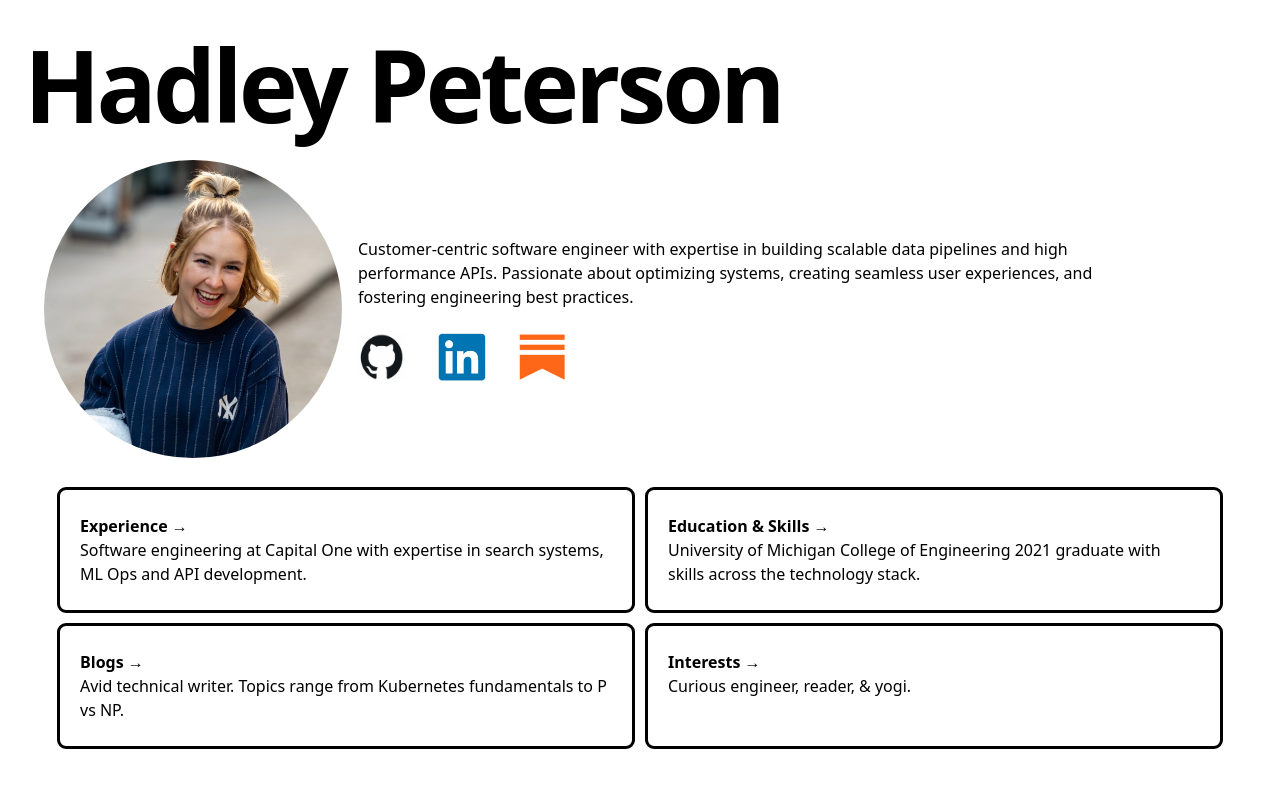
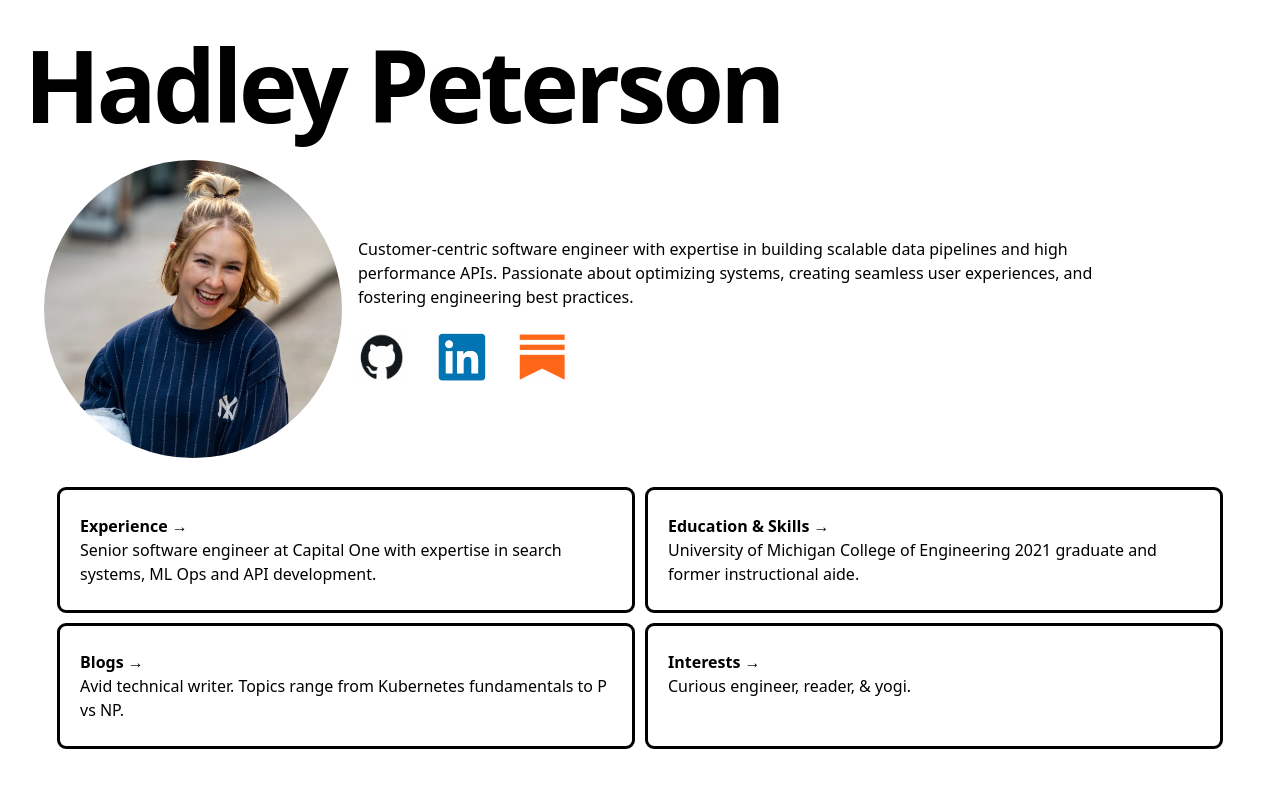
Before and after one commit to hadpeter/hadleypeterson-info, a Next.js app: page / in a window 1280 px wide. Shown: the top 788 px of the page. Built offline with nearby package versions, Linux system fonts and the light colour scheme.

Commit message:
updated boxes

```diff
--- a/app/page.js
+++ b/app/page.js
@@ -28,7 +28,7 @@ export default function Home() {
               <Link href="/experience">
                 <div className="justify-center mx-5 my-6">
                   <h3 className="font-bold">Experience  &rarr;</h3>
-                  <p>Software engineering at Capital One with expertise in search systems, ML Ops and API development.</p>
+                  <p>Senior software engineer at Capital One with expertise in search systems, ML Ops and API development.</p>
                 </div>
               </Link>
             </div>
@@ -36,7 +36,7 @@ export default function Home() {
               <Link href="/education">
                 <div className="justify-center mx-5 my-6">
                   <h3 className="font-bold">Education & Skills &rarr;</h3>
-                  <p>University of Michigan College of Engineering 2021 graduate with skills across the technology stack.</p>
+                  <p>University of Michigan College of Engineering 2021 graduate and former instructional aide.</p>
                 </div>
               </Link>
             </div>
```
